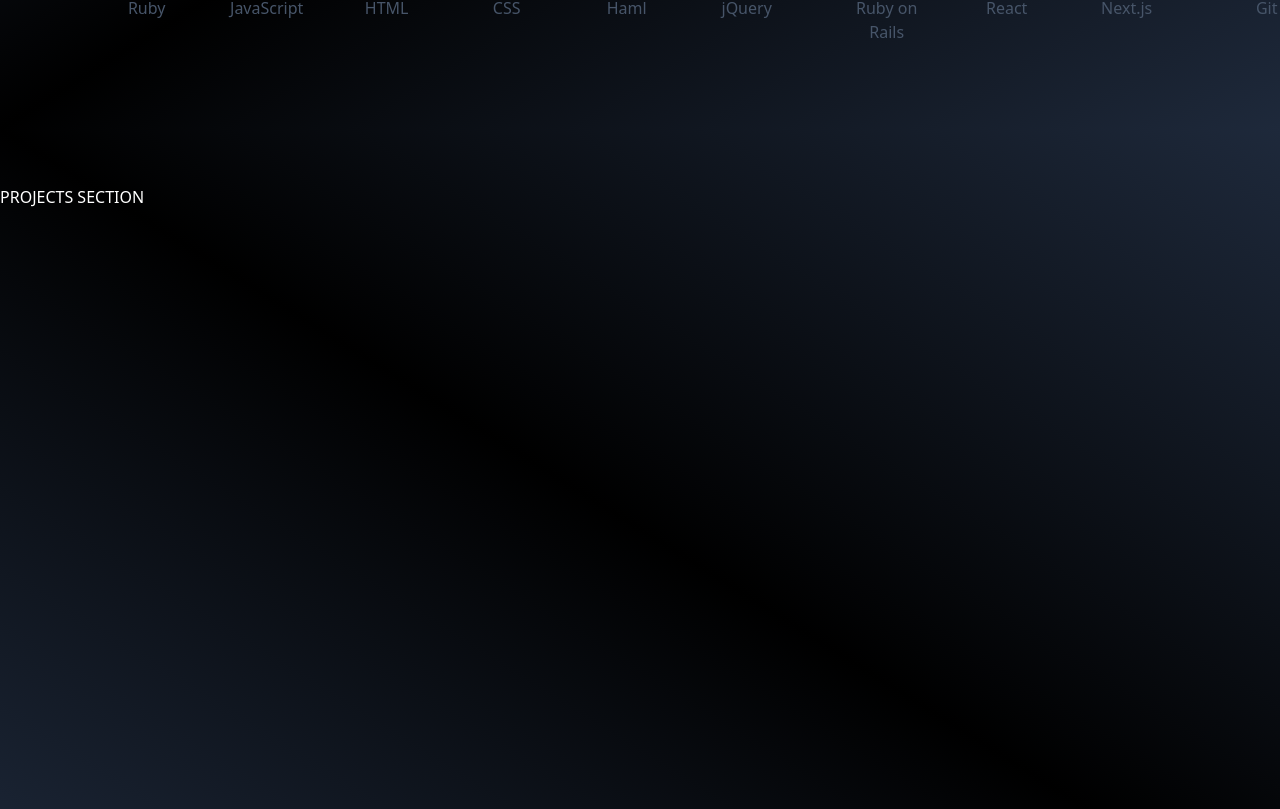
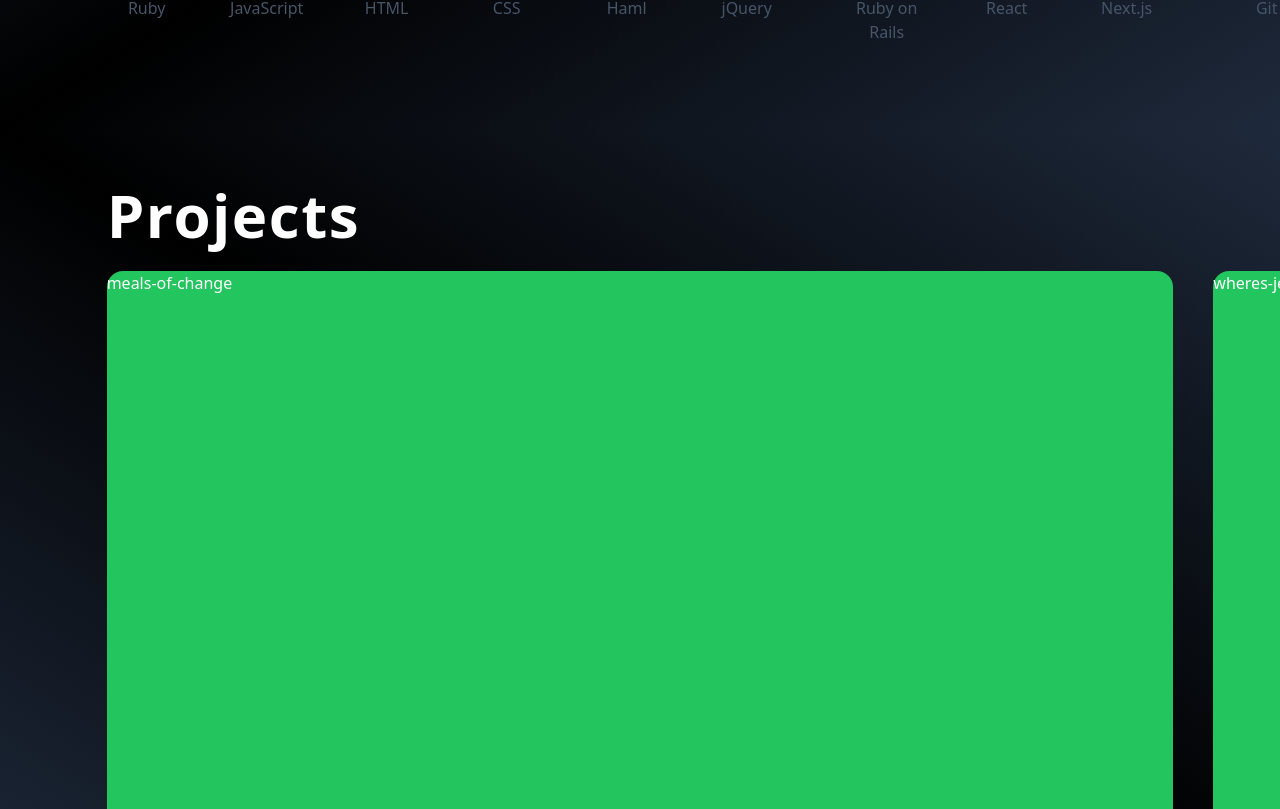
Before and after one commit to jro31/portfolio-v3, a Next.js app: page / in a window 1280 px wide. Shown: the part 2271-3080 px from the top of the page. Built offline with nearby package versions, Linux system fonts and the light colour scheme.

Commit message:
Add card skeleton with scroll snap

```diff
--- /dev/null
+++ b/components/homepage-sections/projects/ProjectCard.js
@@ -0,0 +1,9 @@
+const ProjectCard = props => {
+  return (
+    <div className='snap-start h-full bg-green-500 scroll-ml-1/12-screen mr-4 xs:mr-6 md:mr-8 lg:mr-10 min-w-full rounded-2xl min-h-[80vh] lg:min-h-0'>
+      {props.project}
+    </div>
+  );
+};
+
+export default ProjectCard;
--- a/components/homepage-sections/projects/Projects.js
+++ b/components/homepage-sections/projects/Projects.js
@@ -1,5 +1,12 @@
 import SectionContainer from '../SectionContainer';
 import { projectsSection } from '../../../pages';
+import Title from '../../ui/text/Title';
+import ProjectCard from './ProjectCard';
+
+const mealsOfChange = 'meals-of-change';
+const wheresJethro = 'wheres-jethro';
+const blocksFalling = 'blocks-falling';
+const projectsOrder = [mealsOfChange, wheresJethro, blocksFalling];
 
 const Projects = () => {
   return (
@@ -7,7 +14,18 @@ const Projects = () => {
       section={projectsSection}
       className='bg-gradient-to-bl from-slate-800 via-black to-slate-800 text-white'
     >
-      PROJECTS SECTION
+      <div className='flex flex-col justify-around min-h-screen lg:min-h-0 w-full h-full gap-5'>
+        <div className='flex w-full justify-end basis-1/12 shrink-0'>
+          <div className='basis-11/12'>
+            <Title>Projects</Title>
+          </div>
+        </div>
+        <div className='flex overflow-x-scroll snap-x snap-mandatory scroll-smooth basis-11/12 px-1/12 pb-6 min-h-[80vh] lg:min-h-0'>
+          {projectsOrder.map(project => (
+            <ProjectCard key={`${project}-project`} project={project} />
+          ))}
+        </div>
+      </div>
     </SectionContainer>
   );
 };
--- a/tailwind.config.js
+++ b/tailwind.config.js
@@ -104,6 +104,12 @@ module.exports = {
           '100%': { transform: 'perspective(1000px) translateZ(0) translateY(0)', opacity: 1 },
         },
       },
+      margin: {
+        '1/12': '8.333333%',
+      },
+      minHeight: {
+        '11/12': '91.666667%',
+      },
       minWidth: {
         '1/2': '50%',
         '1/3': '33.333333%',
@@ -112,6 +118,9 @@ module.exports = {
       },
       padding: {
         '1/12': '8.333333%',
+      },
+      scrollMargin: {
+        '1/12-screen': '8.333333vw',
       },
       spacing: {
         inherit: 'inherit',
```
